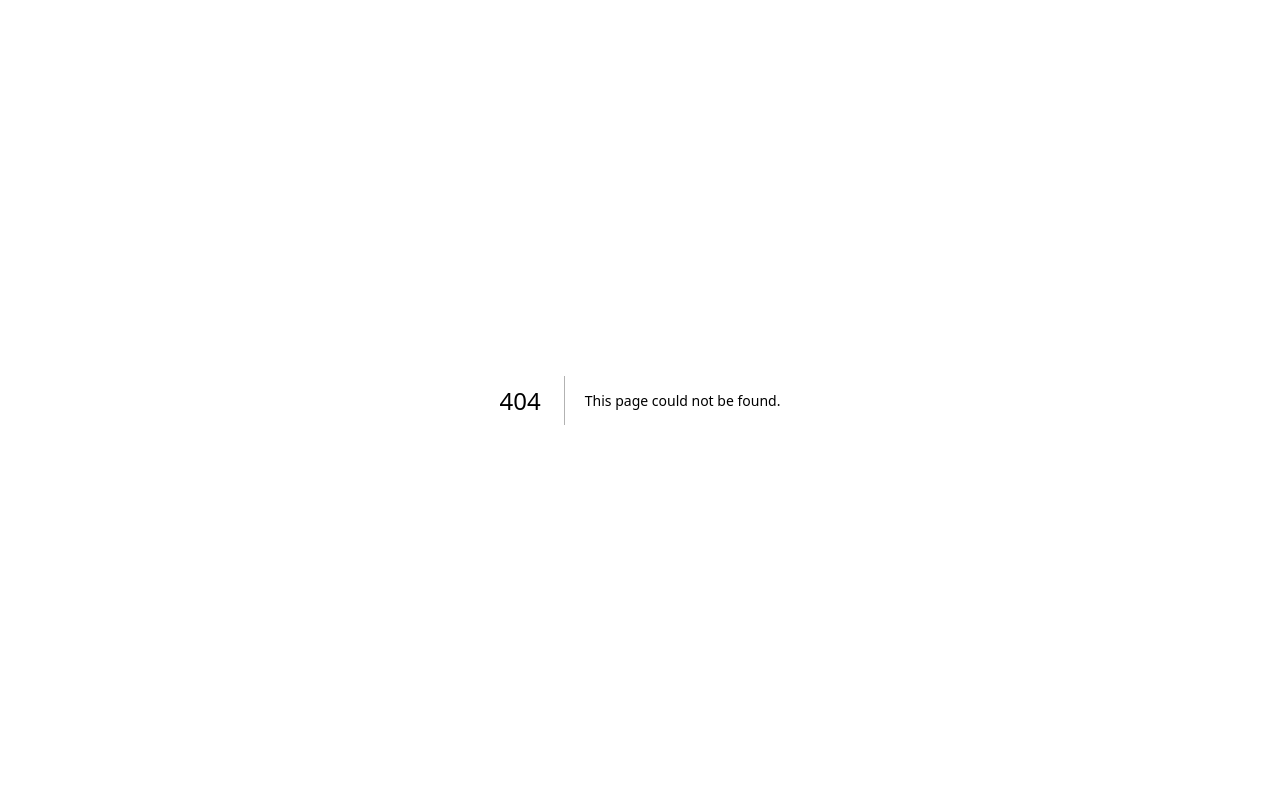
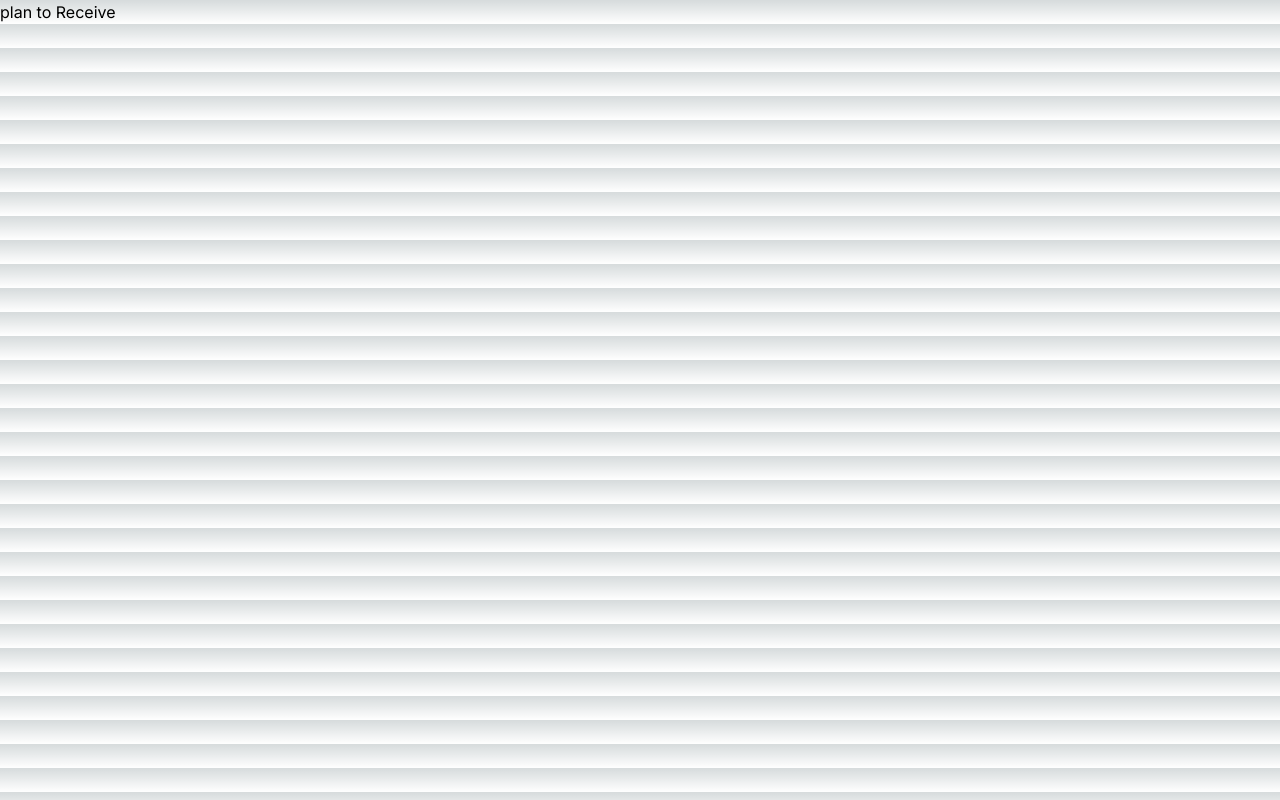
Before and after one commit to S3-Partners/DePacket-WebApp, a Next.js app: page /receive in a window 1280 px wide. Before the commit this address had no page. Built offline with nearby package versions, Linux system fonts and the light colour scheme.

Commit message:
plan to  page

```diff
--- /dev/null
+++ b/src/app/receive/page.tsx
@@ -0,0 +1,9 @@
+import Image from "next/image";
+
+export default function Receive() {
+  return (
+    <>
+      <h1>plan to Receive</h1>
+    </>
+  );
+}
--- /dev/null
+++ b/src/app/send/page.tsx
@@ -0,0 +1,9 @@
+import Image from "next/image";
+
+export default function Send() {
+  return (
+    <>
+      <h1>plan to Send</h1>
+    </>
+  );
+}
```
Also changed, not shown: 1 other file (tests, documents, lock files or other folders).
